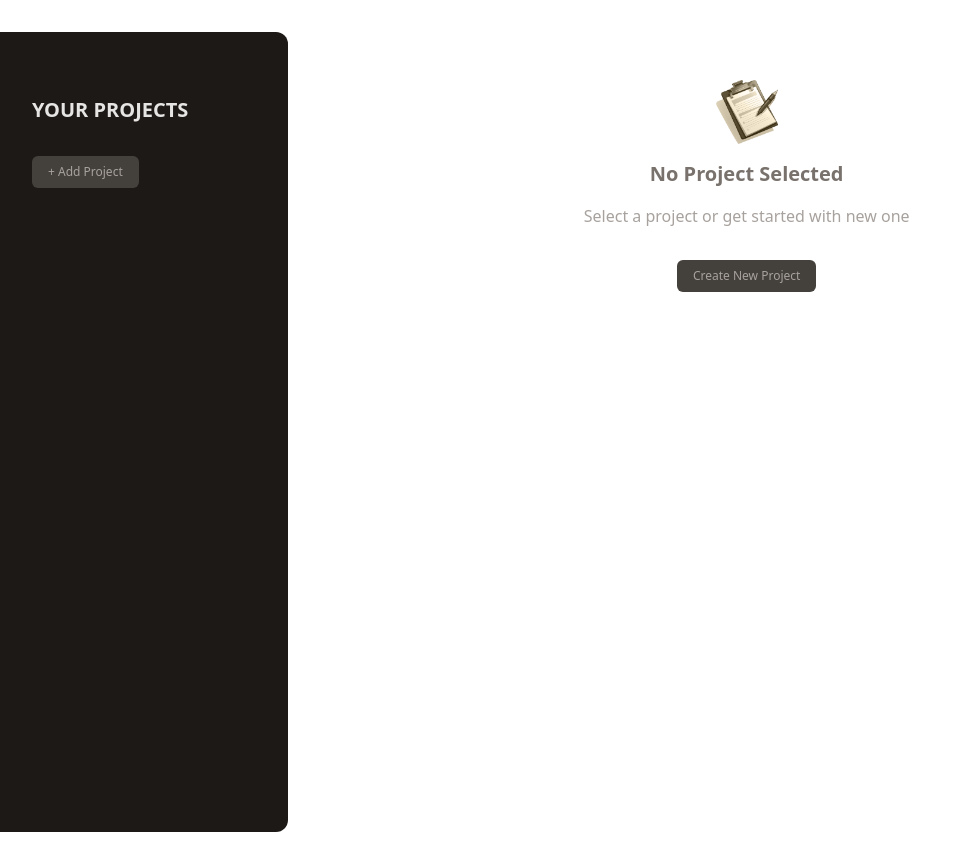
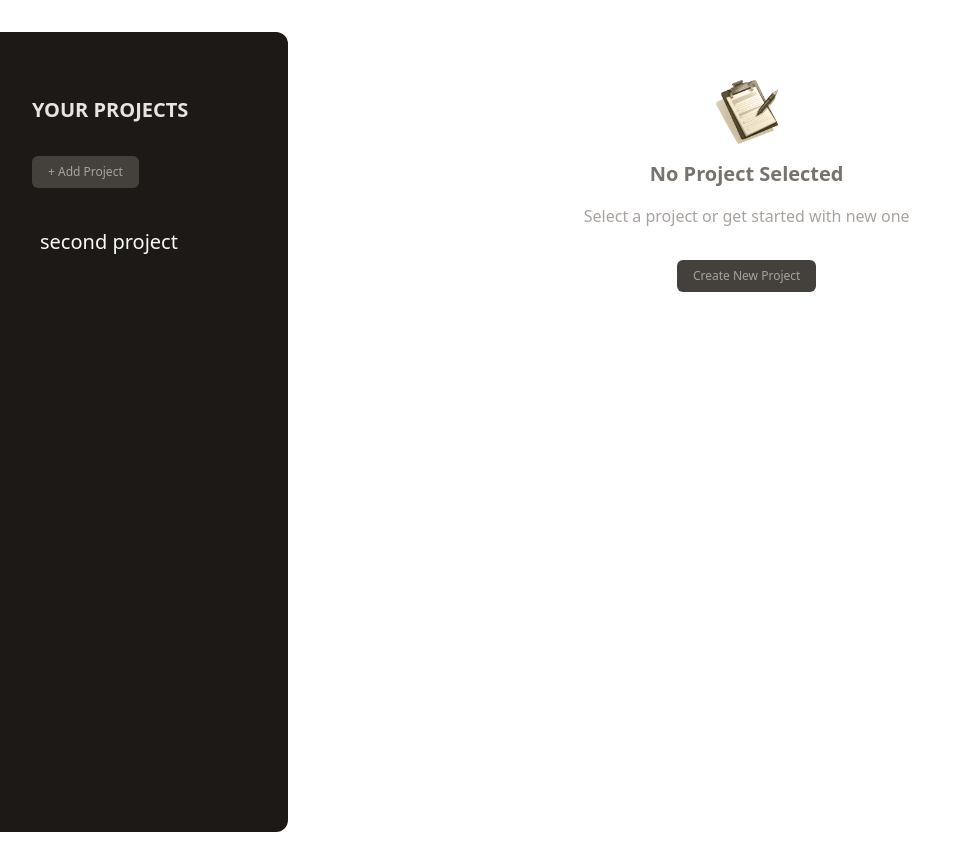
Before and after one commit to AmanDanidhariya/project_management, a React (Vite) app: page / in a window 1280 px wide. Shown: the whole page, without its empty margins (0-972 px from the left). Built offline with nearby package versions, Linux system fonts and the light colour scheme.

Commit message:
add some initial value

```diff
--- a/src/App.jsx
+++ b/src/App.jsx
@@ -8,8 +8,21 @@
 function App() {
   const [projectState, setProjectState] = useState({
     selectedProjectId: undefined,
-    projects: [],
-    tasks: [],
+    projects: [
+      {
+        description: "this is second project",
+        dueDate: "2024-07-05",
+        id: 0.38341637906148374,
+        title: "second project",
+      },
+    ],
+    tasks: [
+      {
+        id: 0.06091411115888401,
+        projectId: 0.38341637906148374,
+        text: "this is the first task of second project",
+      },
+    ],
   });
 
   const handleAddTask = (text) => {
```
